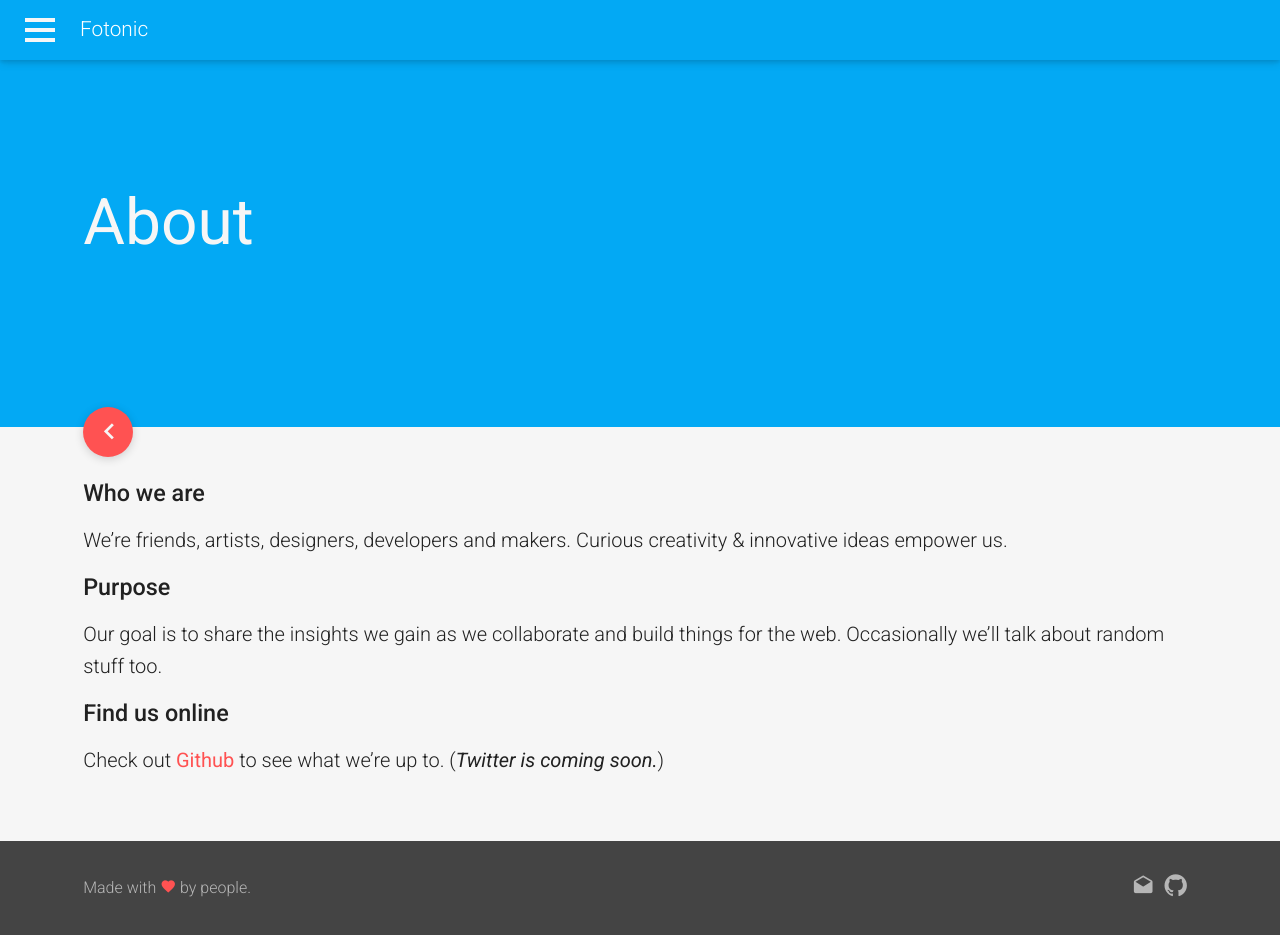
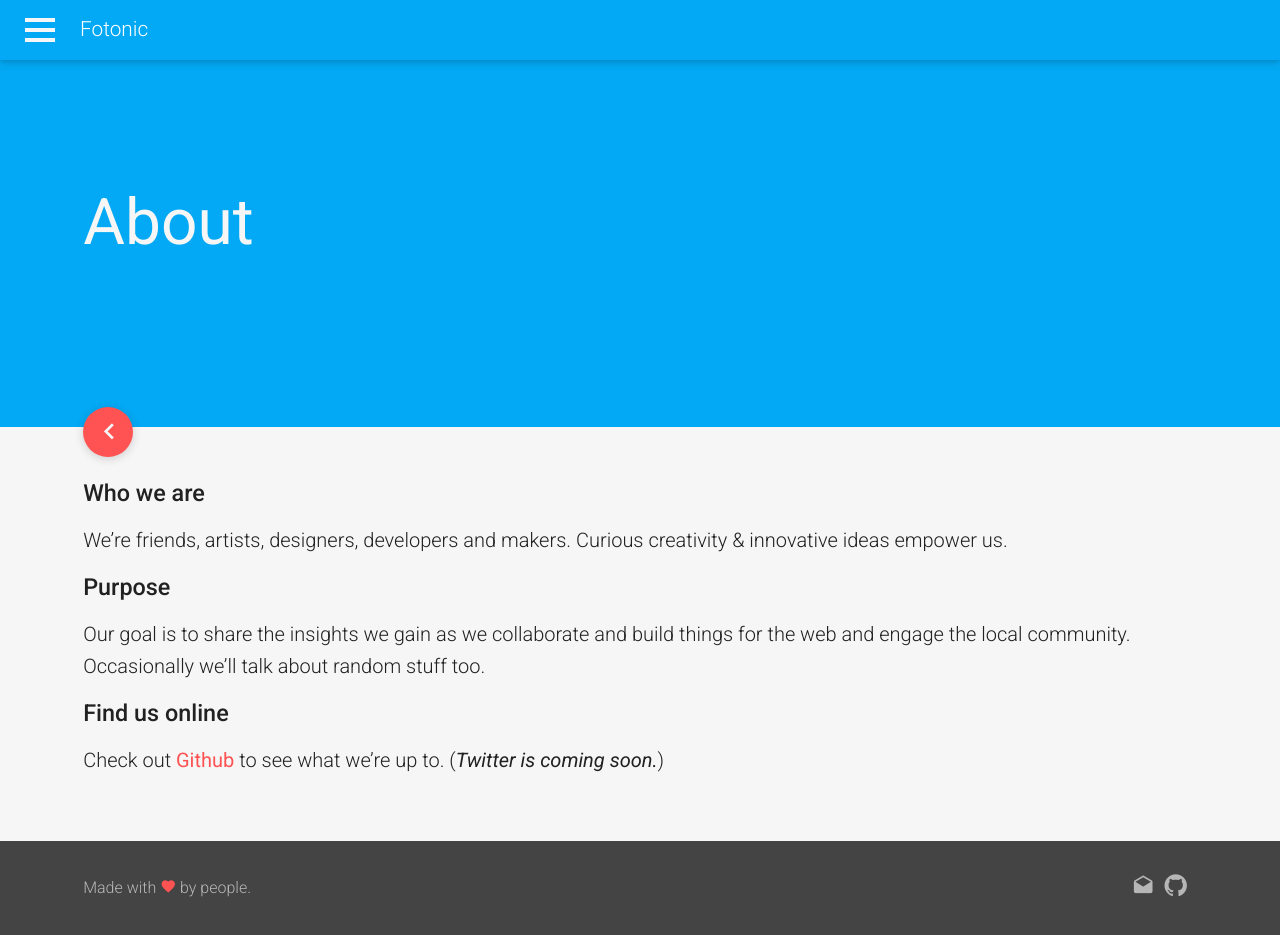
Before and after one commit to fotonic/fotonic.github.io, a Jekyll site: the page built from _pages/about.md, in a window 1280 px wide and 935 px high. Built offline with Jekyll 4.4.1, drawn with Linux system fonts in a browser that asks for light colours; nearby versions of some CDN libraries.

```diff
--- a/_pages/about.md
+++ b/_pages/about.md
@@ -10,7 +10,7 @@
 
 ### Purpose
 
-Our goal is to share the insights we gain as we collaborate and build things for the web. Occasionally we'll talk about random stuff too.
+Our goal is to share the insights we gain as we collaborate and build things for the web and engage the local community. Occasionally we'll talk about random stuff too.
 
 ### Find us online
 
```
